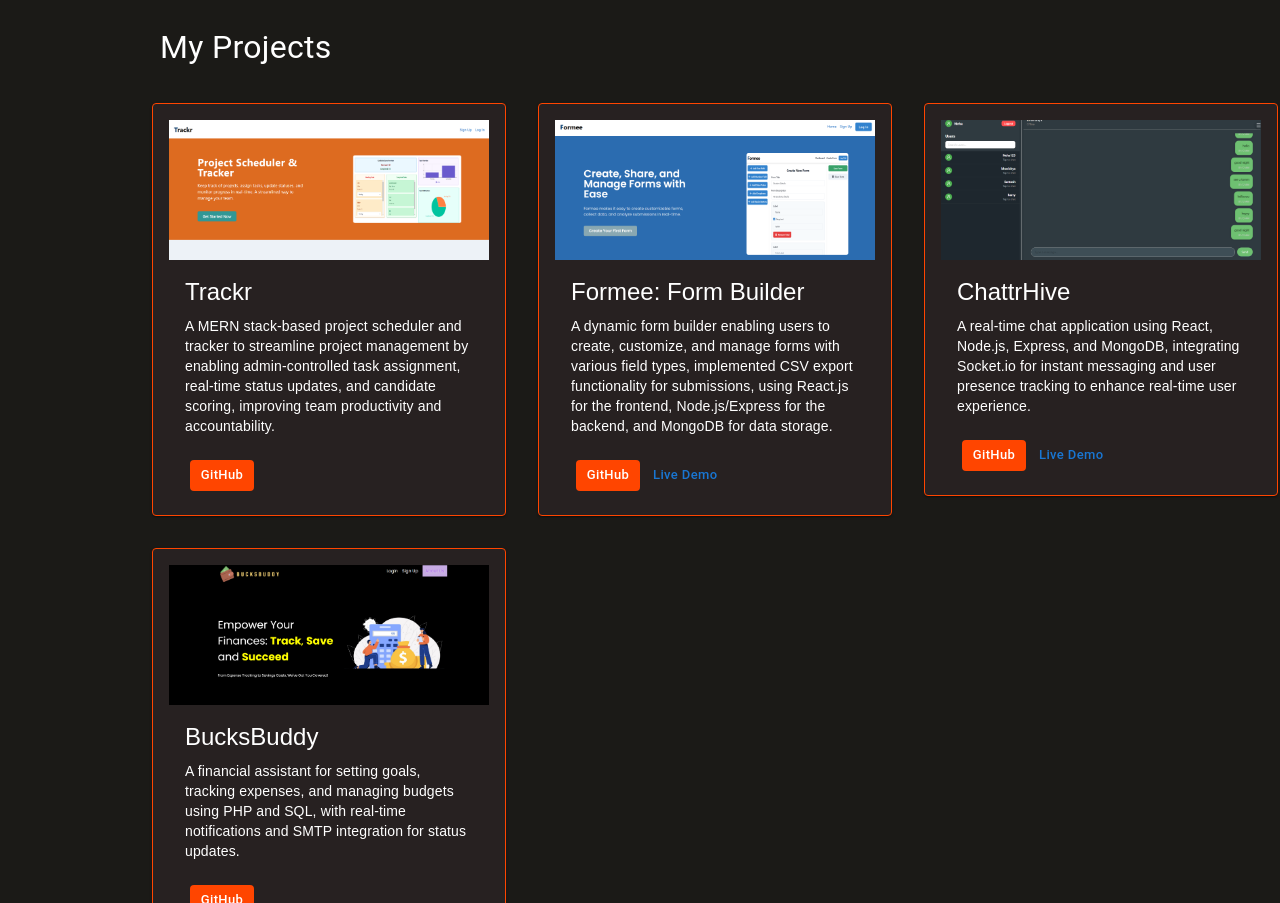
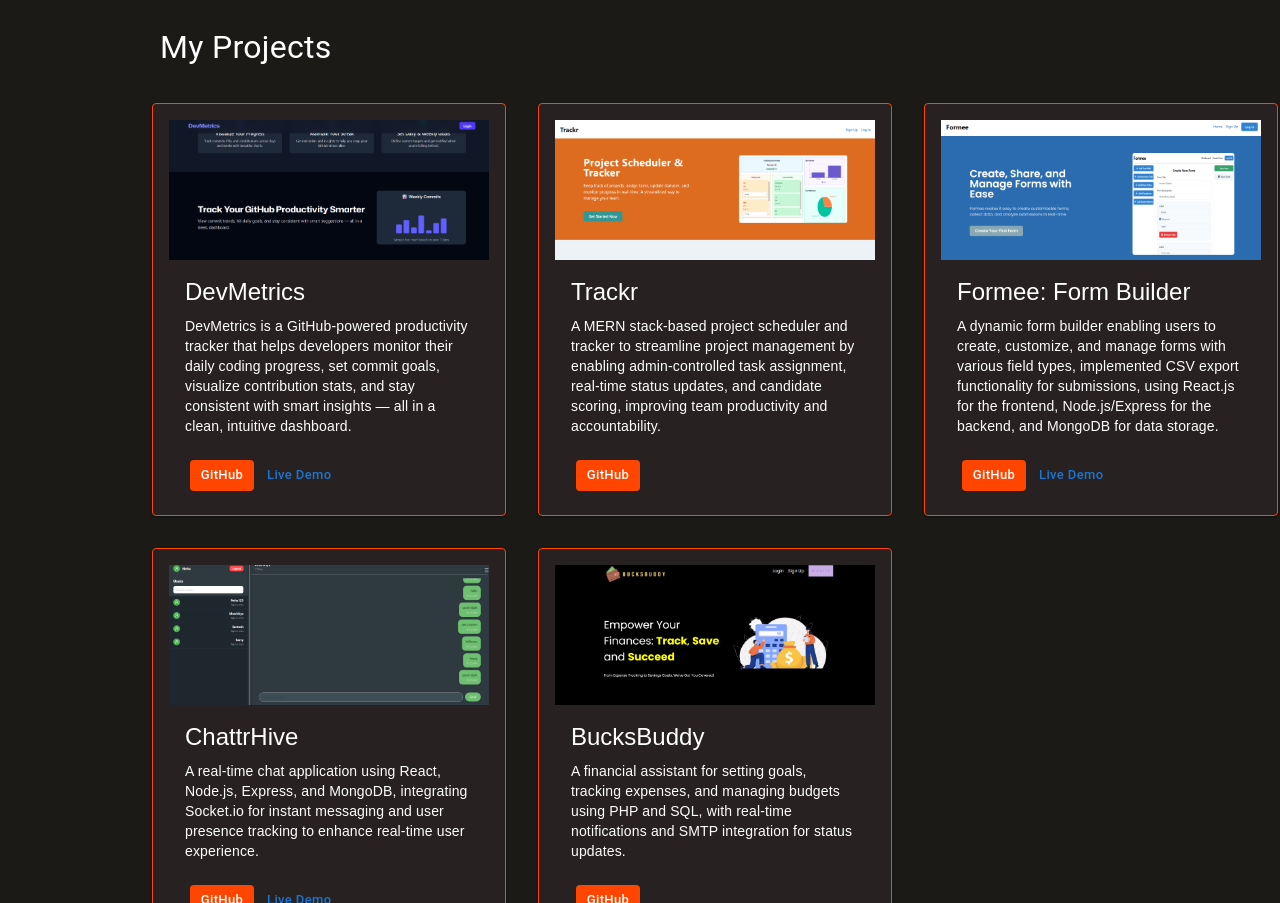
Before and after one commit to NehaVishwakarma26/Portfolio, a React (Create React App) app in the folder portfolio/: page / in a window 1280 px wide. Shown: the part 1120-2023 px from the top of the page. Built offline with nearby package versions, Linux system fonts and the light colour scheme; a web font is replaced by a local one.

Commit message:
DevMetrics project added

```diff
--- a/portfolio/src/Components/Projects.jsx
+++ b/portfolio/src/Components/Projects.jsx
@@ -10,6 +10,7 @@ import bucksbuddy from "../assets/images/bucksbuddy.png"
 import chattrhive from "../assets/images/chattrhive.png"
 import formee from "../assets/images/formee.png"
 import trackr from "../assets/images/trackr.png"
+import devmetrics from "../assets/images/DevMetrics.png"
 import Box from '@mui/material/Box';
 // import bucksbuddy from "../assets/images/bucksbuddy"
 // import chattrhive from "../assets/images/chattrhive"
@@ -19,6 +20,14 @@ import Box from '@mui/material/Box';
 
 function Projects() {
   const projects = [
+{
+name:"DevMetrics",
+description:"DevMetrics is a GitHub-powered productivity tracker that helps developers monitor their daily coding progress, set commit goals, visualize contribution stats, and stay consistent with smart insights — all in a clean, intuitive dashboard.",
+gitlink: "https://github.com/NehaVishwakarma26/DevMetrics",
+link:"https://dev-metrics-five.vercel.app/",
+image:devmetrics
+},
+
     {
       name: "Trackr",
       description:
```
Also changed, not shown: portfolio/src/assets/images/DevMetrics.png (added).
